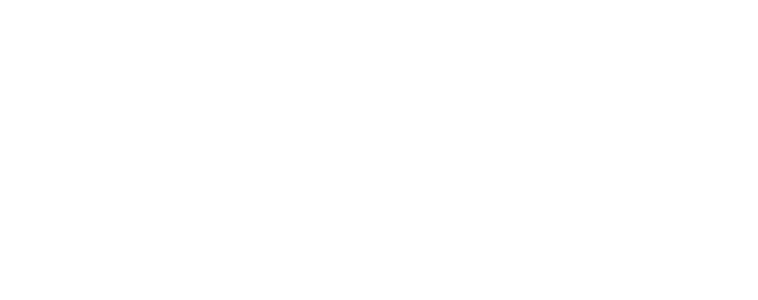
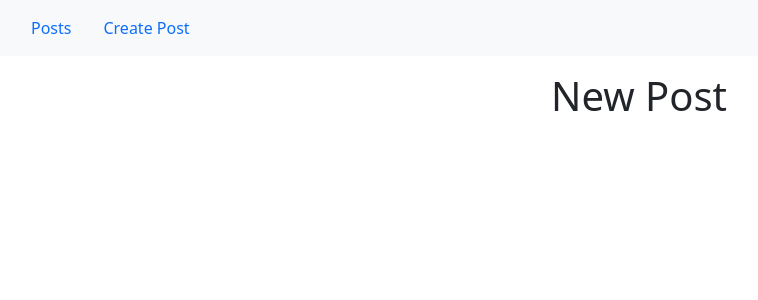
Before and after one commit to h4ckthepl4net/simple-blog, a React app: page /posts/new in a window 1280 px wide. Before the commit this address had no page. Shown: the top 300 px of the page, without its empty margins (1-759 px from the left). Built offline with nearby package versions, Linux system fonts and the light colour scheme.

Commit message:
Adds routing for all pages

```diff
--- a/src/App.jsx
+++ b/src/App.jsx
@@ -1,14 +1,24 @@
 import React from "react";
+import "bootstrap/dist/js/bootstrap.bundle.min";
+import "bootstrap/dist/css/bootstrap.min.css";
 import {Route, Routes} from "react-router-dom";
 import Home from "./pages/home/home";
+import {Header} from "./components/header/header";
+import NewPost from "./pages/new-post/new-post";
+import ViewPost from "./pages/view-post/view-post";
+import {NotFound} from "./pages/not-found/not-found";
 
 const App = () => {
     return (
-
-        <Routes>
-            <Route path="/" element={<Home/>}/>
-
-        </Routes>
+        <div>
+            <Header/>
+            <Routes>
+                <Route path="/" element={<Home/>}/>
+                <Route path="/posts/new" element={<NewPost/>}/>
+                <Route path="/posts/:id" element={<ViewPost/>}/>
+                <Route path="*" element={<NotFound/>}/>
+            </Routes>
+        </div>
     )
 }
 
```
